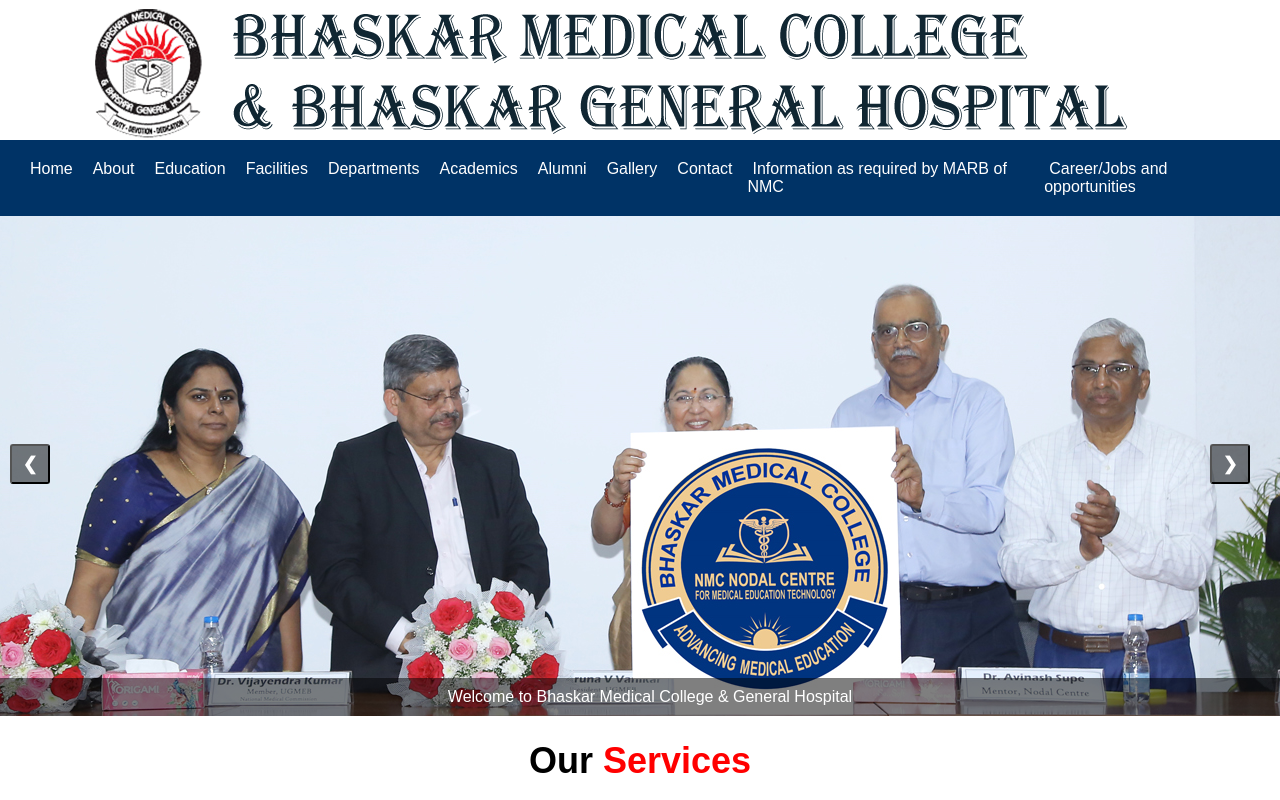
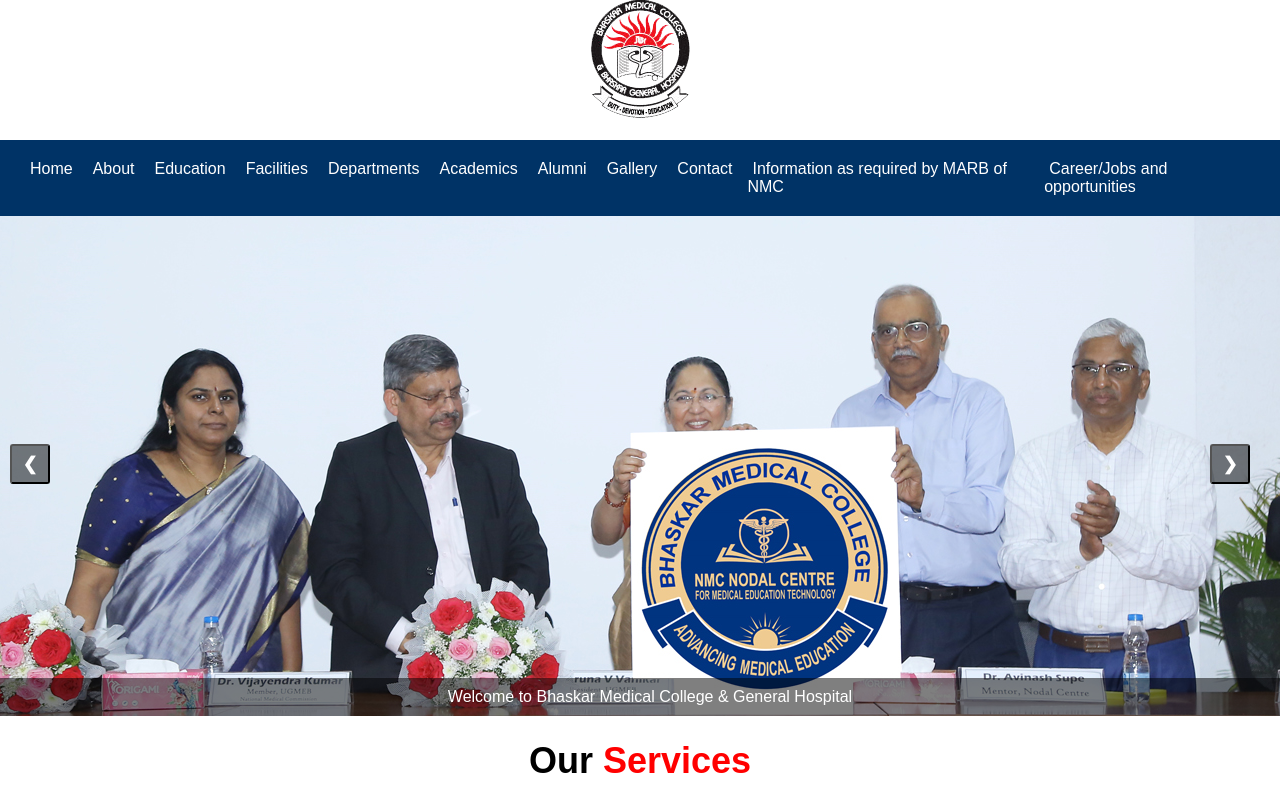
Before and after one commit to nanireo/Bhaskar-medical-college---Bhaskar-General-hospital, a React (Create React App) app: page / in a window 1280 px wide. Shown: the top 800 px of the page. Built offline with nearby package versions, Linux system fonts and the light colour scheme.

Commit message:
Bhaskar medical college & Bhaskar General hospital

```diff
--- a/src/components/Header.js
+++ b/src/components/Header.js
@@ -4,7 +4,7 @@
     return (
         <>
             <div className="logo">
-                <img src="logo/logo-2.png" alt="Logo" />
+                <img src="logo/main_logo.png" alt="Logo" />
             </div>
 
          <header className="header">
```
